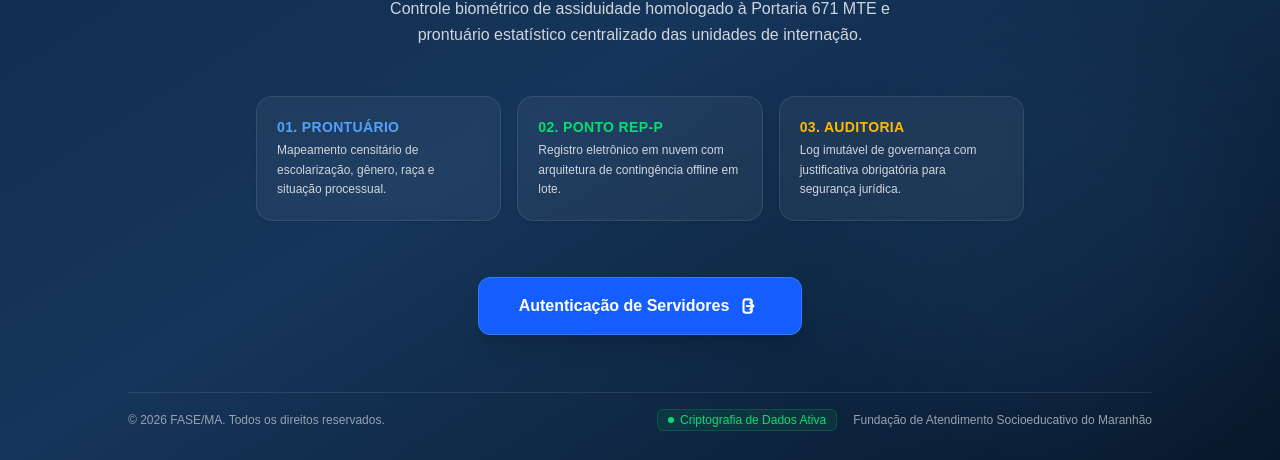
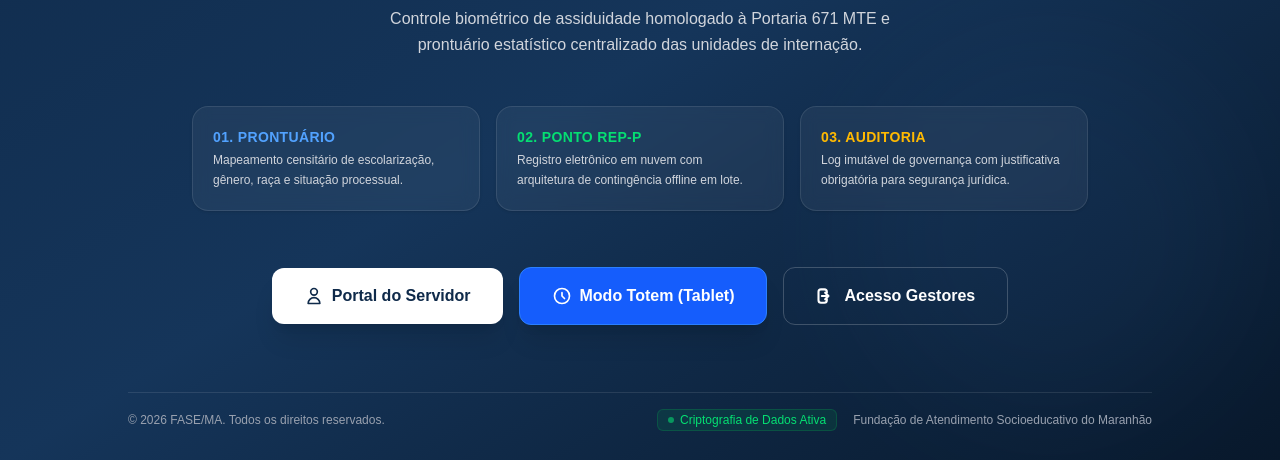
Before and after one commit to junior007x9/sistema-central, a Next.js app: page / in a window 1280 px wide. Shown: the part 337-797 px from the top of the page. Built offline with nearby package versions, Linux system fonts and the light colour scheme; no server answers.

Commit message:
feat: seletor de unidades e dashboard analitico completo de indicadores

```diff
--- a/app/page.tsx
+++ b/app/page.tsx
@@ -45,7 +45,7 @@ export default async function RootPage() {
       </header>
 
       {/* Bloco Central - Apresentação do Ecossistema */}
-      <main className="w-full max-w-4xl mx-auto flex flex-col items-center text-center my-auto z-10 space-y-8 py-12">
+      <main className="w-full max-w-5xl mx-auto flex flex-col items-center text-center my-auto z-10 space-y-8 py-12">
         <div className="space-y-3 max-w-2xl">
           <span className="px-4 py-1.5 rounded-full text-xs font-black bg-blue-500/20 text-blue-300 border border-blue-500/30 uppercase tracking-widest animate-pulse">
             Plataforma Unificada de Governança
@@ -59,44 +59,46 @@ export default async function RootPage() {
         </div>
 
         {/* Cards de Recursos do Sistema */}
-        <div className="grid grid-cols-1 sm:grid-cols-3 gap-4 w-full max-w-3xl pt-4">
-          <div className="bg-white/5 border border-white/10 p-5 rounded-2xl text-left backdrop-blur-sm shadow-sm">
+        <div className="grid grid-cols-1 sm:grid-cols-3 gap-4 w-full max-w-4xl pt-4">
+          <div className="bg-white/5 border border-white/10 p-5 rounded-2xl text-left backdrop-blur-sm shadow-sm hover:bg-white/10 transition-colors">
             <div className="text-blue-400 font-bold text-sm mb-1 uppercase tracking-wide">01. Prontuário</div>
             <p className="text-xs text-gray-300 leading-relaxed">Mapeamento censitário de escolarização, gênero, raça e situação processual.</p>
           </div>
-          <div className="bg-white/5 border border-white/10 p-5 rounded-2xl text-left backdrop-blur-sm shadow-sm">
+          <div className="bg-white/5 border border-white/10 p-5 rounded-2xl text-left backdrop-blur-sm shadow-sm hover:bg-white/10 transition-colors">
             <div className="text-green-400 font-bold text-sm mb-1 uppercase tracking-wide">02. Ponto REP-P</div>
             <p className="text-xs text-gray-300 leading-relaxed">Registro eletrônico em nuvem com arquitetura de contingência offline em lote.</p>
           </div>
-          <div className="bg-white/5 border border-white/10 p-5 rounded-2xl text-left backdrop-blur-sm shadow-sm">
+          <div className="bg-white/5 border border-white/10 p-5 rounded-2xl text-left backdrop-blur-sm shadow-sm hover:bg-white/10 transition-colors">
             <div className="text-amber-400 font-bold text-sm mb-1 uppercase tracking-wide">03. Auditoria</div>
             <p className="text-xs text-gray-300 leading-relaxed">Log imutável de governança com justificativa obrigatória para segurança jurídica.</p>
           </div>
         </div>
 
-        {/* Direcionamento Dinâmico de Acesso */}
-        <div className="pt-6">
+        {/* NOVOS BOTÕES DE ACESSO DIRETO */}
+        <div className="flex flex-col sm:flex-row items-center gap-4 w-full justify-center pt-6">
+
+          <Link href="/servidor/login" className="w-full sm:w-auto bg-white hover:bg-gray-100 text-[#0f2a4a] px-8 py-4 rounded-xl font-black transition-transform active:scale-95 shadow-xl flex items-center justify-center gap-2">
+            <svg className="w-5 h-5" fill="none" stroke="currentColor" viewBox="0 0 24 24"><path strokeLinecap="round" strokeLinejoin="round" strokeWidth="2" d="M16 7a4 4 0 11-8 0 4 4 0 018 0zM12 14a7 7 0 00-7 7h14a7 7 0 00-7-7z"></path></svg>
+            Portal do Servidor
+          </Link>
+
+          <Link href="/dashboard/totem" className="w-full sm:w-auto bg-blue-600 hover:bg-blue-700 text-white border border-blue-500 px-8 py-4 rounded-xl font-black transition-transform active:scale-95 flex items-center justify-center gap-2 shadow-xl">
+            <svg className="w-5 h-5" fill="none" stroke="currentColor" viewBox="0 0 24 24"><path strokeLinecap="round" strokeLinejoin="round" strokeWidth="2" d="M12 8v4l3 3m6-3a9 9 0 11-18 0 9 9 0 0118 0z"></path></svg>
+            Modo Totem (Tablet)
+          </Link>
+
           {isAuthenticated ? (
-            <Link
-              href="/dashboard"
-              className="inline-flex items-center justify-center bg-white text-[#0f2a4a] hover:bg-gray-100 font-black text-base px-8 py-4 rounded-xl shadow-xl hover:shadow-white/5 transition-all transform active:scale-95 gap-3 group"
-            >
-              Acessar Painel Central
-              <svg className="w-5 h-5 transform group-hover:translate-x-1 transition-transform" fill="none" stroke="currentColor" viewBox="0 0 24 24">
-                <path strokeLinecap="round" strokeLinejoin="round" strokeWidth="2.5" d="M13 5l7 7-7 7M5 5l7 7-7 7"></path>
-              </svg>
+            <Link href="/dashboard" className="w-full sm:w-auto bg-transparent hover:bg-white/10 text-white border border-white/20 px-8 py-4 rounded-xl font-black transition-colors flex items-center justify-center gap-2">
+              <svg className="w-5 h-5" fill="none" stroke="currentColor" viewBox="0 0 24 24"><path strokeLinecap="round" strokeLinejoin="round" strokeWidth="2.5" d="M13 5l7 7-7 7M5 5l7 7-7 7"></path></svg>
+              Painel Central
             </Link>
           ) : (
-            <Link
-              href="/login"
-              className="inline-flex items-center justify-center bg-blue-600 hover:bg-blue-700 text-white font-black text-base px-10 py-4 rounded-xl shadow-xl hover:shadow-blue-600/20 transition-all transform active:scale-95 gap-3 group border border-blue-500"
-            >
-              Autenticação de Servidores
-              <svg className="w-5 h-5 transform group-hover:translate-x-1 transition-transform" fill="none" stroke="currentColor" viewBox="0 0 24 24">
-                <path strokeLinecap="round" strokeLinejoin="round" strokeWidth="2.5" d="M11 16l4-4m0 0l-4-4m4 4H7m6 4v1a3 3 0 01-3 3H6a3 3 0 01-3-3V7a3 3 0 013-3h4a3 3 0 013 3v1"></path>
-              </svg>
+            <Link href="/login" className="w-full sm:w-auto bg-transparent hover:bg-white/10 text-white border border-white/20 px-8 py-4 rounded-xl font-black transition-colors flex items-center justify-center gap-2">
+              <svg className="w-5 h-5" fill="none" stroke="currentColor" viewBox="0 0 24 24"><path strokeLinecap="round" strokeLinejoin="round" strokeWidth="2.5" d="M11 16l4-4m0 0l-4-4m4 4H7m6 4v1a3 3 0 01-3 3H6a3 3 0 01-3-3V7a3 3 0 013-3h4a3 3 0 013 3v1"></path></svg>
+              Acesso Gestores
             </Link>
           )}
+
         </div>
       </main>
 
@@ -105,7 +107,7 @@ export default async function RootPage() {
         <p>&copy; {new Date().getFullYear()} FASE/MA. Todos os direitos reservados.</p>
         <div className="flex gap-4 items-center">
           <span className="flex items-center gap-1.5 text-green-400 bg-green-500/10 px-2.5 py-0.5 border border-green-500/20 rounded-md">
-            <div className="w-1.5 h-1.5 rounded-full bg-green-400"></div>
+            <div className="w-1.5 h-1.5 rounded-full bg-green-400 animate-pulse"></div>
             Criptografia de Dados Ativa
           </span>
           <p>Fundação de Atendimento Socioeducativo do Maranhão</p>
```
